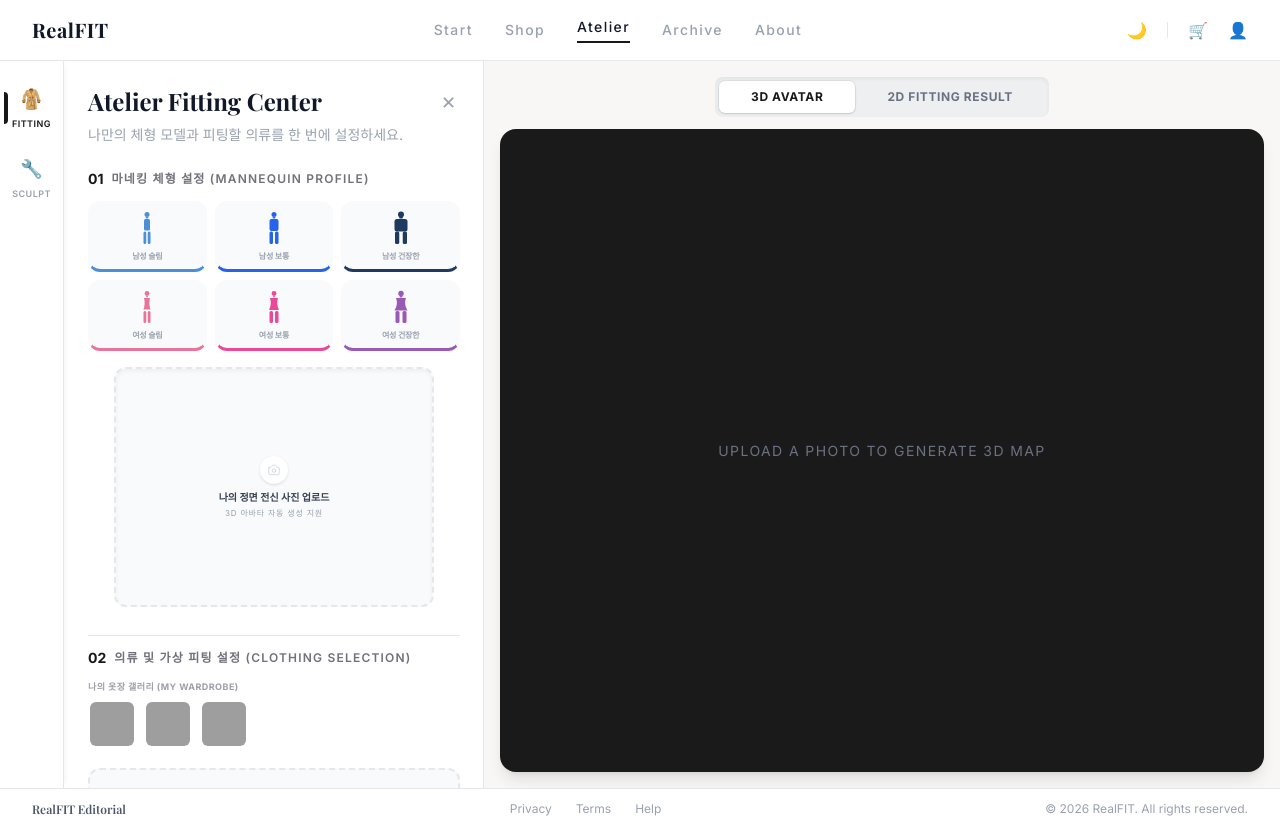
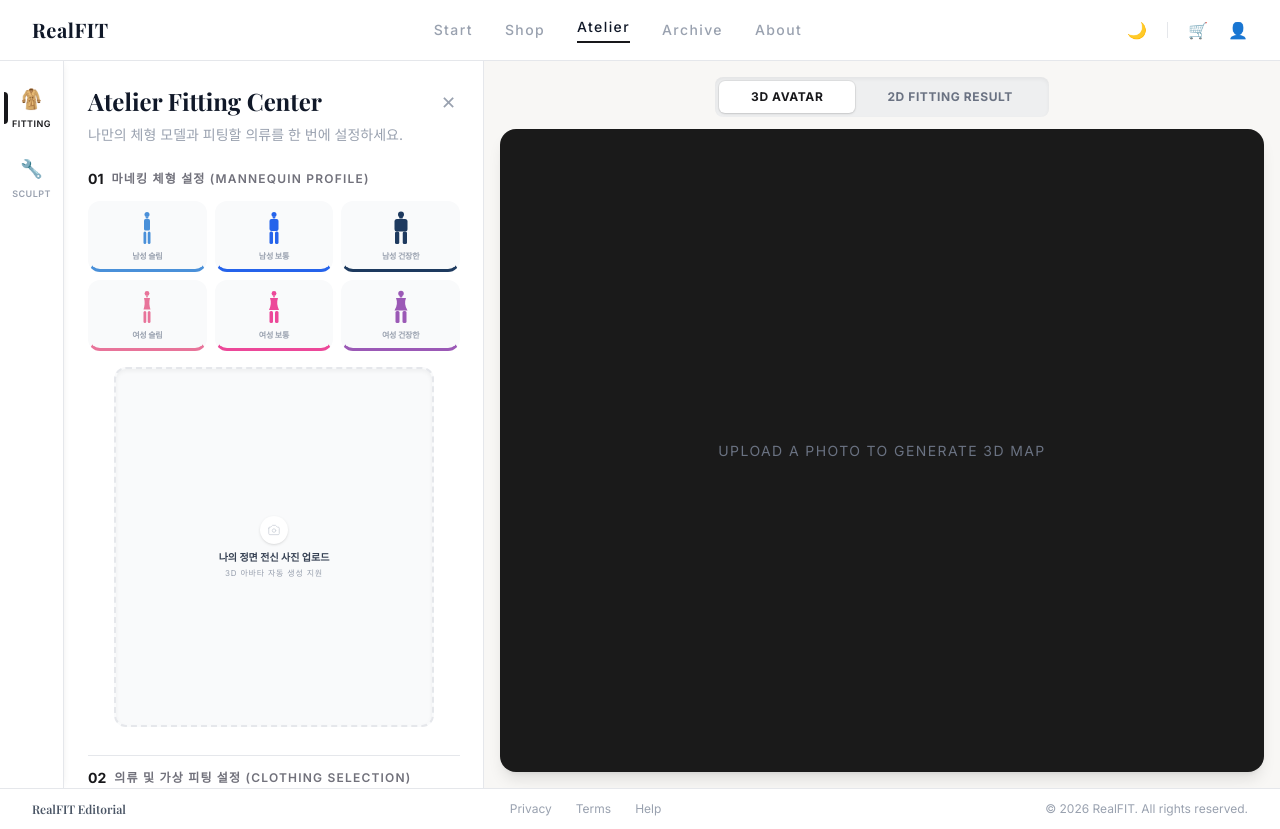
Before and after one commit to chanhi/RealFit, a React (Vite) app in the folder frontend/: page / in a window 1280 px wide. Both pictures are taken after a click on the button "Atelier". Built offline with nearby package versions, Linux system fonts and the light colour scheme; grey boxes are pictures that could not be loaded; the HTML template or start-up script is replaced by a standard one.

Commit message:
style: enlarge human and clothing upload box sizes for better UI layout

```diff
--- a/frontend/src/components/ui/FittingPanel.tsx
+++ b/frontend/src/components/ui/FittingPanel.tsx
@@ -340,8 +340,8 @@ export const FittingPanel: React.FC = () => {
         })}
       </div>
 
-      {/* 내 전신 사진 업로드 드롭존 (반응형 찌그러짐 방지 flex-shrink-0 min-h-[220px] 적용) */}
-      <div className="relative rounded-xl overflow-hidden bg-gray-50 dark:bg-zinc-800/30 border-2 border-dashed border-gray-200 dark:border-zinc-800 aspect-[3/4] group flex items-center justify-center transition-colors duration-500 mb-4 max-w-xs mx-auto w-full shadow-inner flex-shrink-0 min-h-[220px] max-h-[240px]">
+      {/* 내 전신 사진 업로드 드롭존 (화면 높이에 맞춰 큼직하게 300px~360px로 확대) */}
+      <div className="relative rounded-xl overflow-hidden bg-gray-50 dark:bg-zinc-800/30 border-2 border-dashed border-gray-200 dark:border-zinc-800 aspect-[3/4] group flex items-center justify-center transition-colors duration-500 mb-4 max-w-xs mx-auto w-full shadow-inner flex-shrink-0 min-h-[300px] max-h-[360px]">
         {photoPreviewUrl ? (
           <div className="relative w-full h-full flex items-center justify-center">
             <img src={photoPreviewUrl} alt="Model Preview" className="w-full h-full object-contain p-2" />
@@ -429,8 +429,8 @@ export const FittingPanel: React.FC = () => {
         </div>
       </div>
 
-      {/* 피팅 의상 업로드 드롭존 (수축 방지 flex-shrink-0 및 min-h/max-h 높이 고정) */}
-      <div className="relative rounded-xl overflow-hidden bg-gray-50 dark:bg-zinc-800/30 border-2 border-dashed border-gray-200 dark:border-zinc-700 aspect-[1/1] mb-3 group flex items-center justify-center transition-colors duration-500 flex-shrink-0 min-h-[160px] max-h-[200px]">
+      {/* 피팅 의상 업로드 드롭존 (시원한 시각화 보장을 위해 220px~260px로 대폭 확대) */}
+      <div className="relative rounded-xl overflow-hidden bg-gray-50 dark:bg-zinc-800/30 border-2 border-dashed border-gray-200 dark:border-zinc-700 aspect-[1/1] mb-3 group flex items-center justify-center transition-colors duration-500 flex-shrink-0 min-h-[220px] max-h-[260px]">
         {clothingPreviewUrl ? (
           <div className="relative w-full h-full flex items-center justify-center">
             <img src={clothingPreviewUrl} alt="Clothing Upload" className={`w-full h-full object-contain p-2 transition-opacity duration-300 ${isRemovingBg ? 'opacity-30 grayscale' : 'opacity-100'}`} />
```
